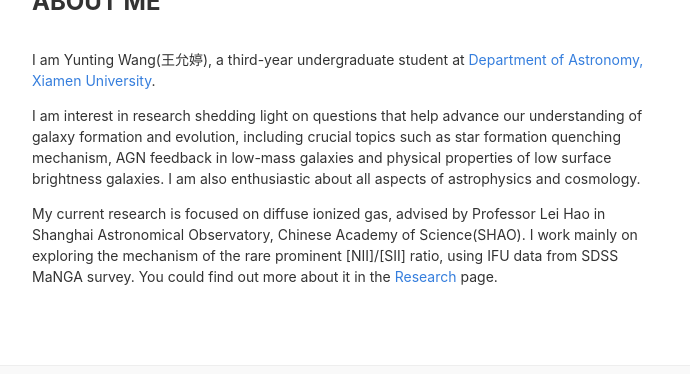
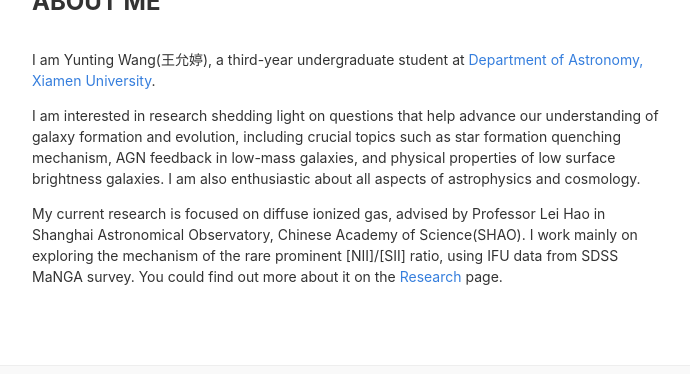
Before and after one commit to yunting-wang/yunting-wang.github.io, a Jekyll site: the page built from index.md, in a window 1280 px wide. Shown: the part 343-717 px from the top of the page, without its empty margins (289-979 px from the left). Built offline with Jekyll 4.4.1, drawn with Linux system fonts in a browser that asks for light colours; nearby versions of some CDN libraries.

Commit message:
edite about me

```diff
--- a/index.md
+++ b/index.md
@@ -4,6 +4,6 @@ title: About me
 
 I am Yunting Wang(王允婷), a third-year undergraduate student at [Department of Astronomy, Xiamen University](https://astro.xmu.edu.cn/en/HOME.htm).
 
-I am interest in research shedding light on questions that help advance our understanding of galaxy formation and evolution, including crucial topics such as star formation quenching mechanism, AGN feedback in low-mass galaxies and physical properties of low surface brightness galaxies. I am also enthusiastic about all aspects of astrophysics and cosmology.
+I am interested in research shedding light on questions that help advance our understanding of galaxy formation and evolution, including crucial topics such as star formation quenching mechanism, AGN feedback in low-mass galaxies, and physical properties of low surface brightness galaxies. I am also enthusiastic about all aspects of astrophysics and cosmology.
 
-My current research is focused on diffuse ionized gas, advised by Professor Lei Hao in Shanghai Astronomical Observatory, Chinese Academy of Science(SHAO). I work mainly on exploring the mechanism of the rare prominent [NII]/[SII] ratio, using IFU data from SDSS MaNGA survey. You could find out more about it in the [Research](https://yunting-wang.github.io/Research_Summary.pdf) page.
+My current research is focused on diffuse ionized gas, advised by Professor Lei Hao in Shanghai Astronomical Observatory, Chinese Academy of Science(SHAO). I work mainly on exploring the mechanism of the rare prominent [NII]/[SII] ratio, using IFU data from SDSS MaNGA survey. You could find out more about it on the [Research](https://yunting-wang.github.io/Research_Summary.pdf) page.
```
